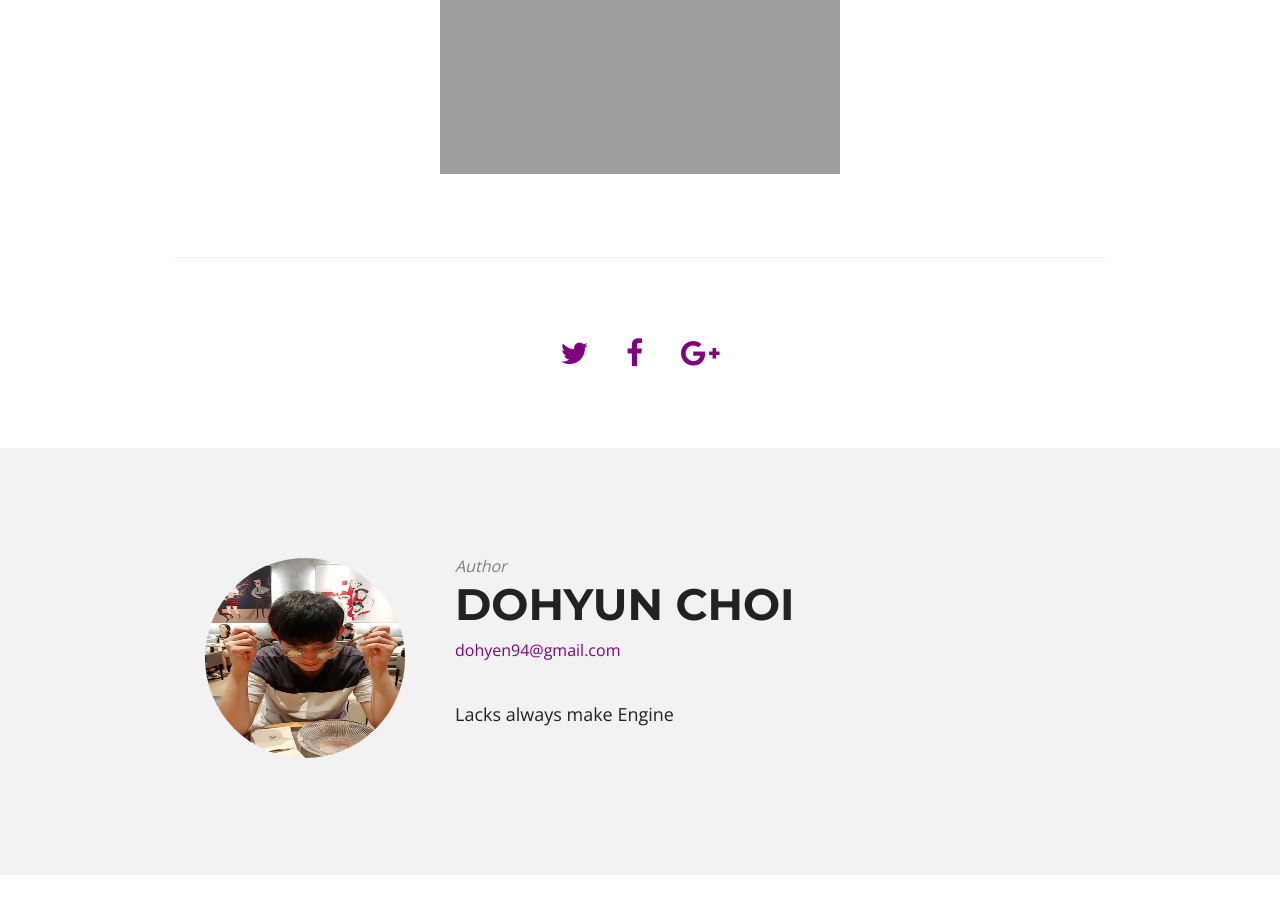
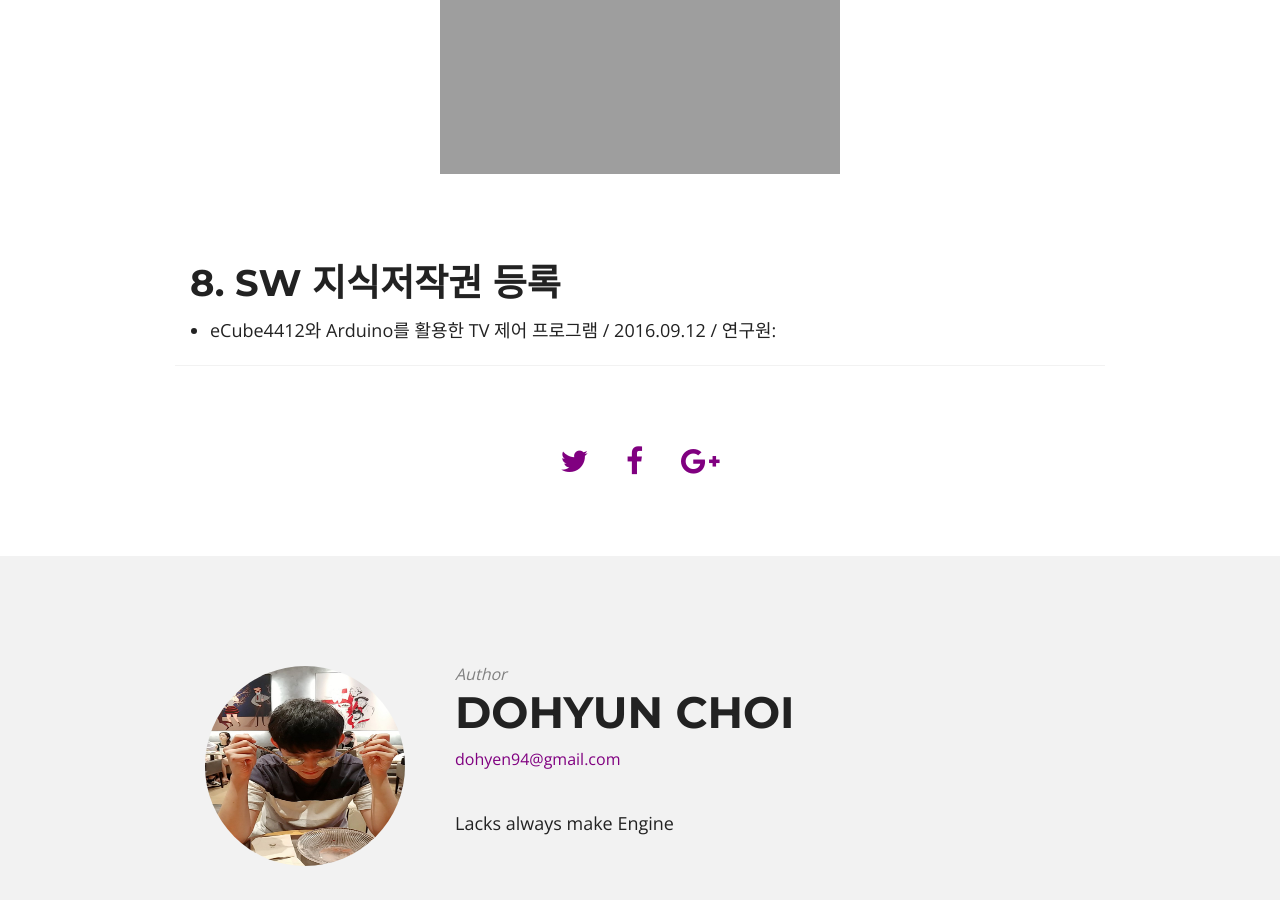
Before and after one commit to DoHyunChoi/dohyunchoi.github.io, a Jekyll site: the page built from _posts/2020-06-03- IoTSmartFarm.markdown, in a window 1280 px wide and 900 px high, scrolled down 7199 px. Built offline with Jekyll 4.4.1, drawn with Linux system fonts in a browser that asks for light colours; nearby versions of some CDN libraries; comment, search, counter and statistics services are not loaded.

Commit message:
Update 2020-06-03- IoTSmartFarm.markdown

```diff
--- a/_posts/2020-06-03- IoTSmartFarm.markdown
+++ b/_posts/2020-06-03- IoTSmartFarm.markdown
@@ -153,3 +153,6 @@ void updateThingSpeak(float co2, float temp, float humid) {
 ## 7. 동계인턴십발표 포스터
 <img src="{{ site.url }}/images/internship_poster.jpg">
 <br>
+
+## 8. SW 지식저작권 등록
+- eCube4412와 Arduino를 활용한 TV 제어 프로그램 / 2016.09.12 / 연구원:
```
